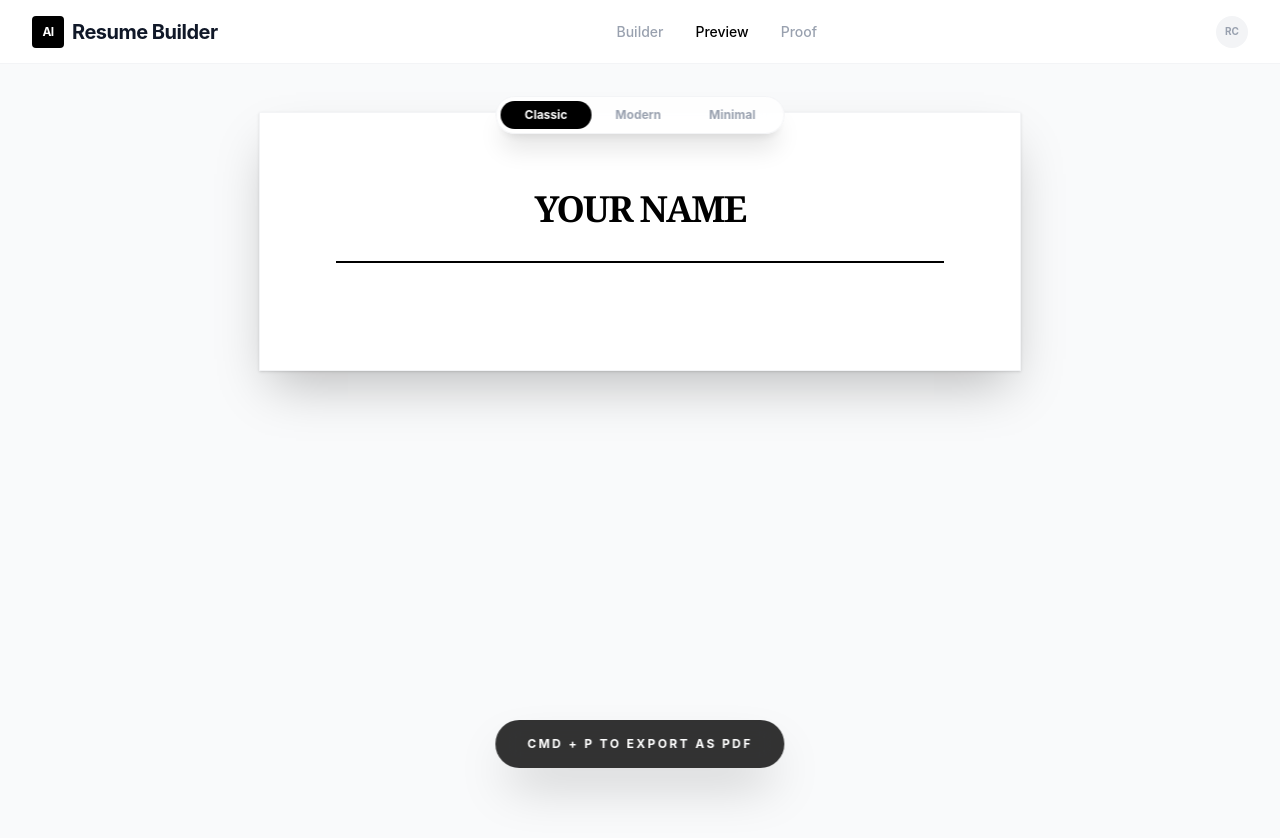
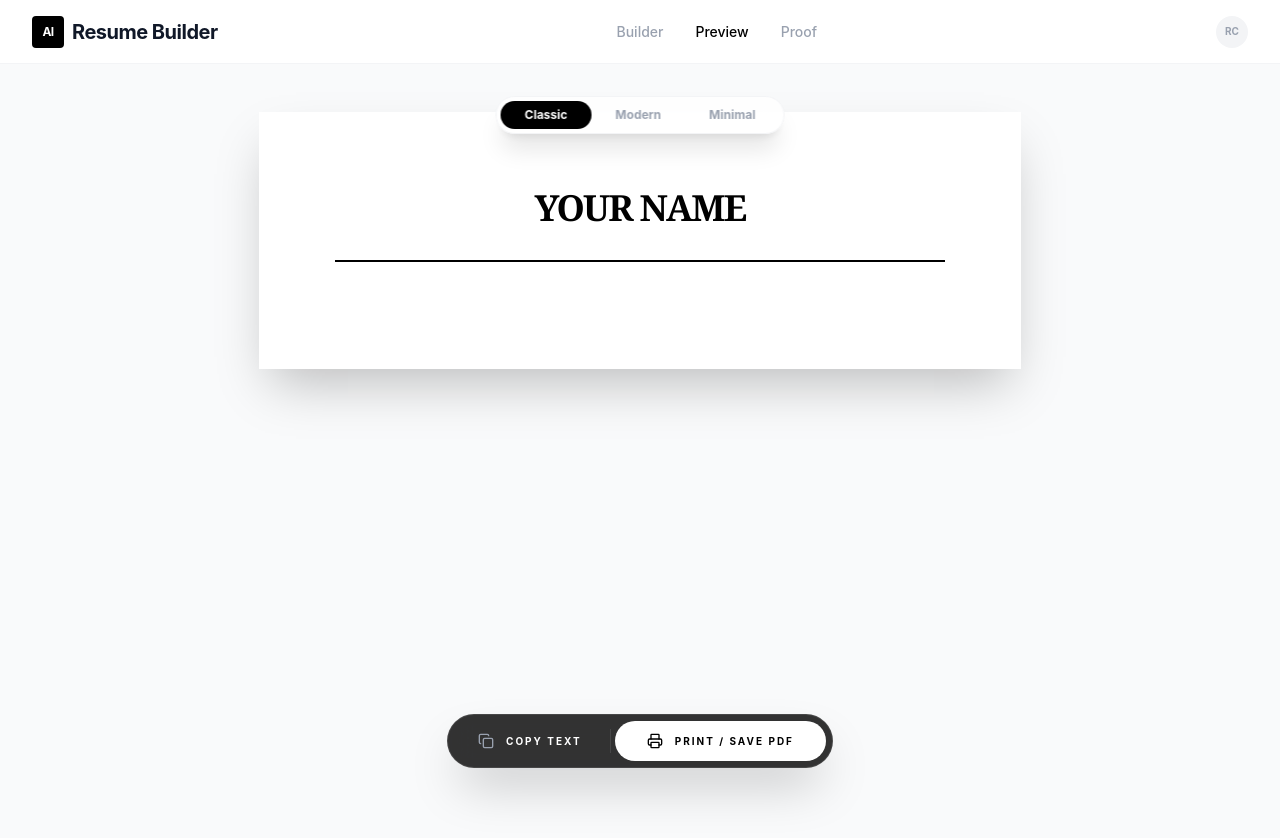
Before and after one commit to Rahul-coder-hub/AI-resume-builder, a React (Vite) app: page /preview in a window 1280 px wide. Shown: the top 838 px of the page. Built offline with nearby package versions, Linux system fonts and the light colour scheme.

Commit message:
feat: upgrade AI Resume Builder with export system and validation hardening

```diff
--- a/src/components/resume/ResumeSheet.jsx
+++ b/src/components/resume/ResumeSheet.jsx
@@ -39,9 +39,9 @@ const ResumeSheet = ({ data, template = 'Classic' }) => {
     const style = layouts[template] || layouts.Classic;
 
     return (
-        <div className={`bg-white p-[15mm] md:p-[20mm] text-black font-serif shadow-sm min-h-full border border-gray-100 ${template === 'Minimal' ? 'font-sans' : ''}`}>
+        <div className={`bg-white p-[15mm] md:p-[20mm] text-black font-serif min-h-full print:border-0 print:shadow-none print:p-0 ${template === 'Minimal' ? 'font-sans' : ''}`}>
             {/* Header */}
-            <header className={style.header}>
+            <header className={`${style.header} break-inside-avoid`}>
                 <div className={style.headerContent}>
                     <h1 className={style.name}>
                         {personalInfo.name || 'Your Name'}
@@ -62,7 +62,7 @@ const ResumeSheet = ({ data, template = 'Classic' }) => {
 
             {/* Summary */}
             {summary && (
-                <section className={style.section}>
+                <section className={`${style.section} break-inside-avoid`}>
                     <h2 className={style.sectionTitle}>Summary</h2>
                     <p className="text-sm leading-relaxed text-gray-800">{summary}</p>
                 </section>
@@ -74,7 +74,7 @@ const ResumeSheet = ({ data, template = 'Classic' }) => {
                     <h2 className={style.sectionTitle}>Experience</h2>
                     <div className="space-y-8">
                         {experience.map((exp, i) => (
-                            <div key={i}>
+                            <div key={i} className="break-inside-avoid">
                                 <div className="flex justify-between items-baseline mb-1">
                                     <h3 className="font-bold text-sm tracking-tight">{exp.role || 'Role'}</h3>
                                     <span className="text-[9px] font-bold uppercase tracking-wider text-gray-400">{exp.duration}</span>
@@ -90,7 +90,7 @@ const ResumeSheet = ({ data, template = 'Classic' }) => {
             <div className={style.grid}>
                 {/* Education */}
                 {education.length > 0 && (
-                    <section className={style.section}>
+                    <section className={`${style.section} break-inside-avoid`}>
                         <h2 className={style.sectionTitle}>Education</h2>
                         <div className="space-y-6">
                             {education.map((edu, i) => (
@@ -106,11 +106,11 @@ const ResumeSheet = ({ data, template = 'Classic' }) => {
 
                 {/* Skills */}
                 {skills && (
-                    <section className={style.section}>
+                    <section className={`${style.section} break-inside-avoid`}>
                         <h2 className={style.sectionTitle}>Technical Skills</h2>
                         <div className="flex flex-wrap gap-2">
                             {skills.split(',').filter(s => s.trim()).map((skill, i) => (
-                                <span key={i} className="text-[9px] font-bold uppercase tracking-widest bg-gray-50 px-2 py-1 border border-gray-100">
+                                <span key={i} className="text-[9px] font-bold uppercase tracking-widest bg-gray-50 print:bg-white px-2 py-1 border border-gray-100">
                                     {skill.trim()}
                                 </span>
                             ))}
@@ -125,7 +125,7 @@ const ResumeSheet = ({ data, template = 'Classic' }) => {
                     <h2 className={style.sectionTitle}>Projects</h2>
                     <div className="grid grid-cols-1 gap-8">
                         {projects.map((proj, i) => (
-                            <div key={i}>
+                            <div key={i} className="break-inside-avoid">
                                 <h3 className="font-bold text-xs uppercase tracking-wide mb-2">{proj.title || 'Project Title'}</h3>
                                 {proj.description && <p className="text-xs leading-relaxed text-gray-600 whitespace-pre-line">{proj.description}</p>}
                             </div>
--- a/src/index.css
+++ b/src/index.css
@@ -12,3 +12,40 @@
 body {
   @apply bg-gray-50 text-gray-900;
 }
+
+@media print {
+  body {
+    @apply bg-white text-black;
+    margin: 0;
+    padding: 0;
+  }
+
+  .no-print {
+    display: none !important;
+  }
+
+  .print-only {
+    display: block !important;
+  }
+
+  @page {
+    margin: 15mm;
+    size: auto;
+  }
+
+  * {
+    -webkit-print-color-adjust: exact !important;
+    print-color-adjust: exact !important;
+    box-shadow: none !important;
+    text-shadow: none !important;
+  }
+
+  /* Reset layout for print */
+  .min-h-screen {
+    min-height: auto !important;
+  }
+
+  .flex-1 {
+    display: block !important;
+  }
+}
--- /dev/null
+++ b/src/lib/resumeExportUtils.js
@@ -0,0 +1,64 @@
+export const convertToPlainText = (data) => {
+    if (!data) return '';
+
+    const { personalInfo, summary, education, experience, projects, skills, links } = data;
+
+    let text = '';
+
+    // Header
+    text += `${personalInfo.name || 'YOUR NAME'}\n`;
+    text += `${personalInfo.email ? `Email: ${personalInfo.email}` : ''}`;
+    text += `${personalInfo.phone ? ` | Phone: ${personalInfo.phone}` : ''}`;
+    text += `${personalInfo.location ? ` | Location: ${personalInfo.location}` : ''}\n`;
+
+    if (links.github || links.linkedin) {
+        text += (links.github ? `GitHub: ${links.github} ` : '') + (links.linkedin ? `| LinkedIn: ${links.linkedin}` : '') + '\n';
+    }
+
+    text += '\n' + '='.repeat(40) + '\n\n';
+
+    // Summary
+    if (summary) {
+        text += `SUMMARY\n${summary}\n\n`;
+    }
+
+    // Experience
+    if (experience && experience.length > 0) {
+        text += `EXPERIENCE\n`;
+        experience.forEach(exp => {
+            text += `${exp.role} | ${exp.company} | ${exp.duration}\n`;
+            if (exp.description) {
+                text += `${exp.description}\n`;
+            }
+            text += '\n';
+        });
+    }
+
+    // Projects
+    if (projects && projects.length > 0) {
+        text += `PROJECTS\n`;
+        projects.forEach(proj => {
+            text += `${proj.title}\n`;
+            if (proj.description) {
+                text += `${proj.description}\n`;
+            }
+            text += '\n';
+        });
+    }
+
+    // Education
+    if (education && education.length > 0) {
+        text += `EDUCATION\n`;
+        education.forEach(edu => {
+            text += `${edu.degree} | ${edu.school} | ${edu.year}\n`;
+        });
+        text += '\n';
+    }
+
+    // Skills
+    if (skills) {
+        text += `TECHNICAL SKILLS\n${skills}\n`;
+    }
+
+    return text.trim();
+};
--- a/src/pages/ResumeApp/Preview.jsx
+++ b/src/pages/ResumeApp/Preview.jsx
@@ -1,22 +1,53 @@
-import React from 'react';
+import React, { useState } from 'react';
 import { useResumeData } from '../../hooks/useResumeData';
 import ResumeSheet from '../../components/resume/ResumeSheet';
+import { Printer, Copy, Check, AlertCircle } from 'lucide-react';
+import { convertToPlainText } from '../../lib/resumeExportUtils';
 
 const Preview = () => {
     const { resumeData, selectedTemplate, setSelectedTemplate } = useResumeData();
+    const [copied, setCopied] = useState(false);
+    const [warning, setWarning] = useState(null);
     const templates = ['Classic', 'Modern', 'Minimal'];
 
+    const validateBeforeExport = (callback) => {
+        const missingName = !resumeData.personalInfo.name;
+        const missingExpOrProj = resumeData.experience.length === 0 && resumeData.projects.length === 0;
+
+        if ((missingName || missingExpOrProj) && !warning) {
+            setWarning("Your resume may look incomplete.");
+            return;
+        }
+
+        setWarning(null);
+        callback();
+    };
+
+    const handlePrint = () => {
+        validateBeforeExport(() => {
+            window.print();
+        });
+    };
+
+    const handleCopy = () => {
+        const text = convertToPlainText(resumeData);
+        navigator.clipboard.writeText(text).then(() => {
+            setCopied(true);
+            setTimeout(() => setCopied(false), 2000);
+        });
+    };
+
     return (
-        <div className="min-h-screen bg-gray-50 flex flex-col pt-12">
+        <div className="min-h-screen bg-gray-50 flex flex-col pt-12 print:pt-0 print:bg-white">
             {/* Template Switcher overlay */}
-            <div className="fixed top-24 left-1/2 -translate-x-1/2 z-50 bg-white/80 backdrop-blur-md p-1 rounded-full border border-gray-100 shadow-xl hidden md:flex">
+            <div className="fixed top-24 left-1/2 -translate-x-1/2 z-50 bg-white/80 backdrop-blur-md p-1 rounded-full border border-gray-100 shadow-xl hidden md:flex no-print">
                 {templates.map(t => (
                     <button
                         key={t}
                         onClick={() => setSelectedTemplate(t)}
                         className={`px-6 py-1.5 rounded-full text-xs font-bold transition-all ${selectedTemplate === t
-                                ? 'bg-black text-white'
-                                : 'text-gray-400 hover:text-black'
+                            ? 'bg-black text-white'
+                            : 'text-gray-400 hover:text-black'
                             }`}
                     >
                         {t}
@@ -24,15 +55,46 @@ const Preview = () => {
                 ))}
             </div>
 
-            <div className="flex-1 max-w-[210mm] mx-auto w-full mb-32 px-4 transition-all duration-500">
-                <div className="shadow-2xl">
+            <div className="flex-1 max-w-[210mm] mx-auto w-full mb-32 px-4 transition-all duration-500 print:mb-0 print:px-0 print:max-w-none">
+                <div className="shadow-2xl print:shadow-none">
                     <ResumeSheet data={resumeData} template={selectedTemplate} />
                 </div>
             </div>
 
-            {/* Print Instructions */}
-            <div className="fixed bottom-8 left-1/2 -translate-x-1/2 bg-black/80 backdrop-blur-md text-white px-8 py-4 rounded-full text-xs font-bold uppercase tracking-[0.2em] shadow-2xl transition-all hover:scale-105 active:scale-95">
-                Cmd + P to export as PDF
+            {/* Action Buttons */}
+            <div className="fixed bottom-8 left-1/2 -translate-x-1/2 flex flex-col items-center gap-4 no-print z-[60]">
+                {warning && (
+                    <div className="bg-amber-50 border border-amber-200 text-amber-800 px-6 py-3 rounded-2xl flex items-center gap-3 shadow-xl animate-in fade-in slide-in-from-bottom-4 duration-300">
+                        <AlertCircle className="w-4 h-4" />
+                        <span className="text-[11px] font-bold uppercase tracking-wider">{warning}</span>
+                        <button
+                            onClick={() => setWarning(null)}
+                            className="ml-2 hover:opacity-50"
+                        >
+                            <Check className="w-3 h-3" />
+                        </button>
+                    </div>
+                )}
+
+                <div className="flex bg-black/80 backdrop-blur-md p-1.5 rounded-full shadow-2xl border border-white/10">
+                    <button
+                        onClick={handleCopy}
+                        className="flex items-center gap-3 px-6 py-3 rounded-full hover:bg-white/10 transition-all text-white group"
+                    >
+                        {copied ? <Check className="w-4 h-4 text-green-400" /> : <Copy className="w-4 h-4 text-gray-400 group-hover:text-white" />}
+                        <span className="text-[10px] font-bold uppercase tracking-[0.2em]">{copied ? 'Copied' : 'Copy Text'}</span>
+                    </button>
+
+                    <div className="w-[1px] bg-white/10 mx-1 my-2" />
+
+                    <button
+                        onClick={handlePrint}
+                        className="flex items-center gap-3 px-8 py-3 rounded-full bg-white text-black hover:bg-gray-100 transition-all group"
+                    >
+                        <Printer className="w-4 h-4" />
+                        <span className="text-[10px] font-bold uppercase tracking-[0.2em]">Print / Save PDF</span>
+                    </button>
+                </div>
             </div>
         </div>
     );
```
